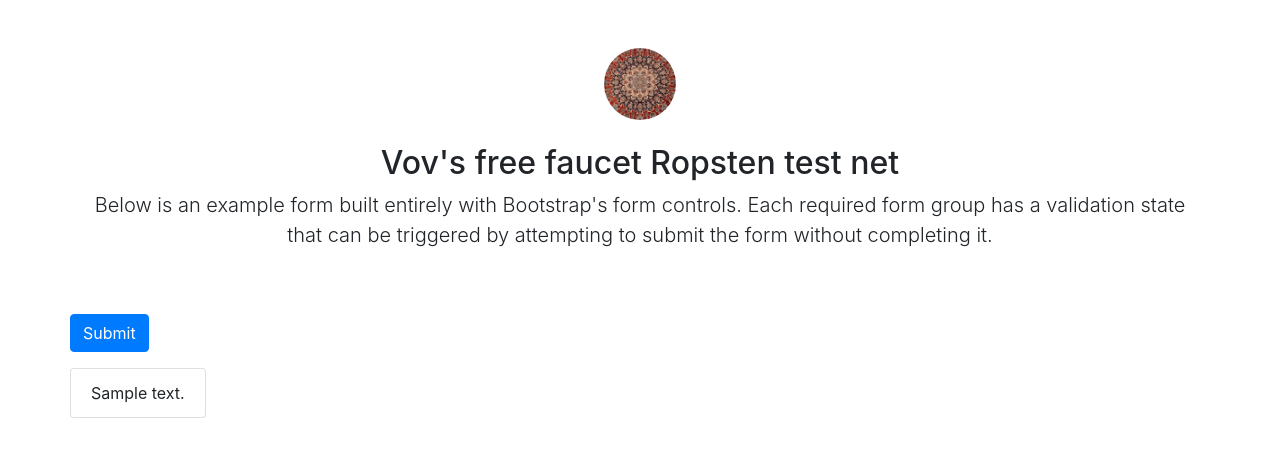
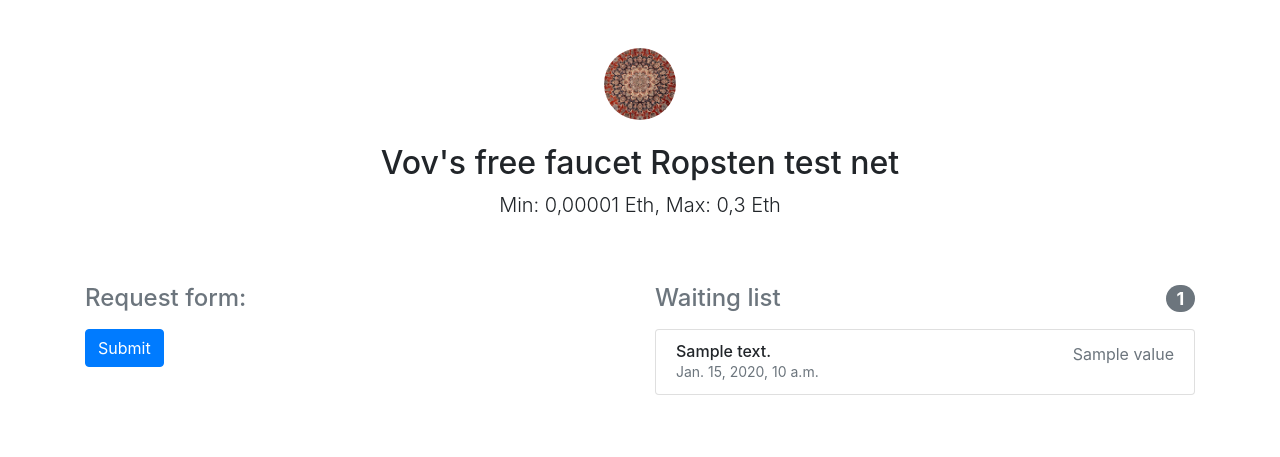
Before and after one commit to vovoks/defi_hack, a Django app: template project/faucet/templates/faucet/faucetrequests_form.html in a window 1280 px wide. Shown: the top 457 px of the page. Run offline with Django 3.2, Linux system fonts and the light colour scheme; the template is opened without the code that fills it: most values are stand-ins (such as "Sample title", 1, 10 or a date in 2020); some libraries are stand-ins or nearby versions.

Commit message:
Добавлена верстка страницы "розлива"

```diff
--- a/project/faucet/templates/faucet/faucetrequests_form.html
+++ b/project/faucet/templates/faucet/faucetrequests_form.html
@@ -13,13 +13,14 @@
         <img class="d-block mx-auto mb-4 rounded-circle" src="{% static 'img/logo.jpg' %}"
              alt="" width="72" height="72">
         <h2>Vov's free faucet Ropsten test net</h2>
-        <p class="lead">Below is an example form built entirely with Bootstrap's form controls. Each required form group
-            has a validation state that can be triggered by attempting to submit the form without completing it.</p>
+        <p class="lead">Min: 0,00001 Eth, Max: 0,3 Eth</p>
     </div>
-
-
     {% bootstrap_messages %}
     <div class="row">
+        <div class="col-md-6 order-md-1">
+            <h4 class="d-flex justify-content-between align-items-center mb-3">
+                <span class="text-muted">Request form: </span>
+            </h4>
             <form method="post" class="form">
                 {% csrf_token %}
                 {% bootstrap_form form layout='inline' %}
@@ -30,13 +31,24 @@
                 {% endbuttons %}
             </form>
         </div>
-    <div class="row">
-
-        <ul class="list-group">
+        <div class="col-md-6 order-md-2 mb-4">
+            <h4 class="d-flex justify-content-between align-items-center mb-3">
+                <span class="text-muted">Waiting list</span>
+                <span class="badge badge-secondary badge-pill">{{ queue_size }}</span>
+            </h4>
+            <ul class="list-group mb-3">
                 {% for item in request_list %}
-                <li class="list-group-item">{{ item.address }}</li>
+                    <li class="list-group-item d-flex justify-content-between lh-condensed">
+                        <div>
+                            <h6 class="my-0">{{ item.address }}</h6>
+                            <small class="text-muted">{{ item.time }}</small>
+                        </div>
+                        <span class="text-muted">{{ item.value }}</span>
+                    </li>
                 {% endfor %}
             </ul>
+
+        </div>
     </div>
 
 </div>
--- a/project/faucet/views.py
+++ b/project/faucet/views.py
@@ -12,6 +12,8 @@ class FaucetRequestsView(SuccessMessageMixin, CreateView):
 
     def get_context_data(self, **kwargs):
         context = super().get_context_data(**kwargs)
-        context['request_list'] = FaucetRequests.objects.filter(state=False)
+        req = FaucetRequests.objects.filter(state=False)
+        context['request_list'] = req
+        context['queue_size'] = len(req)
 
         return context
```
Lines whose indentation alone changed are shown as unchanged.
